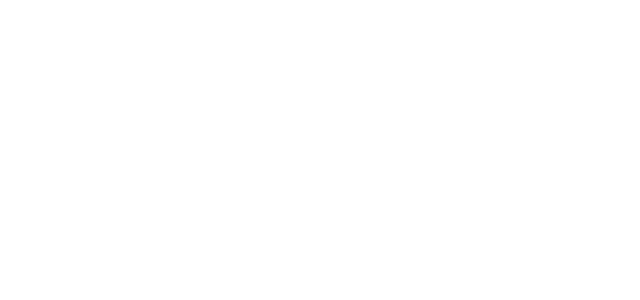
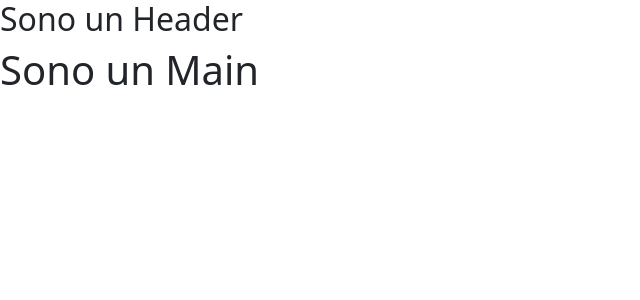
Before and after one commit to GencoMattia/vite-yu-gi-oh, a Vue app: page / in a window 1280 px wide. Shown: the top 300 px of the page, without its empty margins (0-640 px from the left). Built offline with nearby package versions, Linux system fonts and the light colour scheme.

Commit message:
linked components header and main to App.vue

```diff
--- a/src/App.vue
+++ b/src/App.vue
@@ -1,5 +1,13 @@
 <script>
+import AppHeader from "./components/AppHeader.vue";
+import AppMain from "./components/AppMain.vue";
+
 export default {
+  components: {
+    AppHeader,
+    AppMain,
+  },
+
   data() {
     return {
 
@@ -9,7 +17,8 @@
 </script>
 
 <template>
-
+  <AppHeader />
+  <AppMain />
 </template>
 
 <style lang="scss">
--- a/src/components/AppHeader.vue
+++ b/src/components/AppHeader.vue
@@ -9,7 +9,11 @@
 </script>
 
 <template>
-
+    <header>
+        <h2>
+            Sono un Header
+        </h2>
+    </header>
 </template>
 
 <style scoped>
--- a/src/components/AppMain.vue
+++ b/src/components/AppMain.vue
@@ -9,7 +9,11 @@
 </script>
 
 <template>
-
+    <main>
+        <h1>
+            Sono un Main
+        </h1>
+    </main>
 </template>
 
 <style scoped>
```
